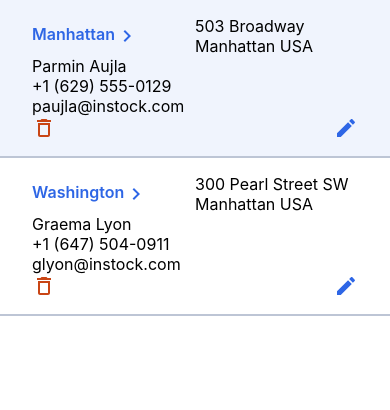
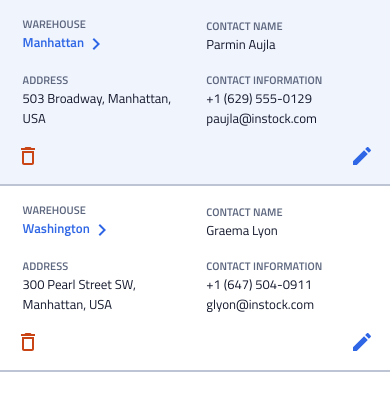
Before and after one commit to heechanku/InStock, a React (Create React App) app: page / in a window 390 px wide. Shown: the top 410 px of the page. Built offline with nearby package versions, Linux system fonts and the light colour scheme.

Commit message:
Complete responsive design

```diff
--- a/src/components/WarehouseList/WarehouseList.js
+++ b/src/components/WarehouseList/WarehouseList.js
@@ -31,19 +31,23 @@ const warehousesData = [
 function WarehouseList() {
   const warehouses = warehousesData;
 
+  const handleDelete = (id) => {};
+
+  const handleEdit = (id) => {};
+
   return (
     <div className="warehouse-list">
       <div className="warehouse-list__header-row">
-        <div className="warehouse-list__header-item warehouse-list__header-item--main">
+        <div className="warehouse-list__header-item warehouse-list__header-item--name">
           WAREHOUSE <img className="warehouse-list__icon" src={sortIcon} alt="sort" />
         </div>
-        <div className="warehouse-list__header-item warehouse-list__header-item--main">
+        <div className="warehouse-list__header-item warehouse-list__header-item--address">
           ADDRESS <img className="warehouse-list__icon" src={sortIcon} alt="sort" />
         </div>
-        <div className="warehouse-list__header-item">
+        <div className="warehouse-list__header-item warehouse-list__header-item--contact-name">
           CONTACT NAME <img className="warehouse-list__icon" src={sortIcon} alt="sort" />
         </div>
-        <div className="warehouse-list__header-item">
+        <div className="warehouse-list__header-item warehouse-list__header-item--contact-info">
           CONTACT INFORMATION <img className="warehouse-list__icon" src={sortIcon} alt="sort" />
         </div>
         <div className="warehouse-list__header-item">
@@ -63,6 +67,8 @@ function WarehouseList() {
               contactName={warehouse.contact_name}
               contactEmail={warehouse.contact_email}
               contactPhone={warehouse.contact_phone}
+              onDelete={() => handleDelete(warehouse.id)}
+              onEdit={() => handleEdit(warehouse.id)}
             />
           ))}
         </div>
--- a/src/components/WarehouseList/WarehouseList.scss
+++ b/src/components/WarehouseList/WarehouseList.scss
@@ -2,11 +2,16 @@
 @use "../../styles/partials/mixins" as *;
 
 .warehouse-list {
+  @include mobile__body-large;
   text-align: left;
   //TEMP
   width: 100%;
   display: flex;
   flex-direction: column;
+
+  @include tablet {
+    @include tablet__body-large;
+  }
 
   &__header-row {
     color: colors.$secondary-color-slate;
@@ -30,9 +35,20 @@
       text-align: right;
     }
 
-    &--main {
+    &--name {
       @include desktop {
         flex: 2;
+      }
+    }
+    &--address {
+      @include desktop {
+        flex: 2;
+      }
+    }
+
+    &--contact-info {
+      @include tablet {
+        min-width: 9.625rem;
       }
     }
   }
--- a/src/components/WarehouseRow/WarehouseRow.js
+++ b/src/components/WarehouseRow/WarehouseRow.js
@@ -4,20 +4,27 @@ import chevronRightIcon from "../../assets/Icons/chevron_right-24px.svg";
 import deleteIcon from "../../assets/Icons/delete_outline-24px.svg";
 import editIcon from "../../assets/Icons/edit-24px.svg";
 
-function WarehouseRow({ id, name, address, city, country, contactName, contactEmail, contactPhone }) {
+function WarehouseRow({ id, name, address, city, country, contactName, contactEmail, contactPhone, onDelete, onEdit }) {
   return (
     <div className="warehouse-row">
-      <div className="warehouse-row__col warehouse-row__col--main">
+      <div className="warehouse-row__col warehouse-row__col--name">
+        <h4 className="warehouse-row__cell-header">WAREHOUSE</h4>
         <Link className="warehouse-row__link" to={`/${id}`}>
           {name}
         </Link>
         <img className="warehouse-row__icon" src={chevronRightIcon} alt="open" />
       </div>
-      <div className="warehouse-row__col warehouse-row__col--main">
-        {address} {city} {country}
+      <div className="warehouse-row__col warehouse-row__col--contact-name">
+        <h4 className="warehouse-row__cell-header">CONTACT NAME</h4>
+        {contactName}
       </div>
-      <div className="warehouse-row__col">{contactName}</div>
-      <div className="warehouse-row__col">
+      <div className="warehouse-row__col warehouse-row__col--address">
+        <h4 className="warehouse-row__cell-header">ADDRESS</h4>
+        {address}, {city}, {country}
+      </div>
+
+      <div className="warehouse-row__col warehouse-row__col--contact-info">
+        <h4 className="warehouse-row__cell-header">CONTACT INFORMATION</h4>
         <div className="warehouse-row__contact-info">
           <a className="warehouse-row__contact-item" href={"phone:" + contactPhone}>
             {contactPhone}
@@ -28,11 +35,11 @@ function WarehouseRow({ id, name, address, city, country, contactName, contactEm
         </div>
       </div>
       <div className="warehouse-row__col warehouse-row__col--actions">
-        <button className="warehouse-row__icon-button">
+        <button className="warehouse-row__icon-button" onClick={onDelete}>
           <img className="warehouse-row__icon" src={deleteIcon} alt="delete" />
         </button>
-        <button className="warehouse-row__icon-button">
-          <img className="warehouse-row__icon" src={editIcon} alt="delete" />
+        <button className="warehouse-row__icon-button" onClick={onEdit}>
+          <img className="warehouse-row__icon" src={editIcon} alt="edit" />
         </button>
       </div>
     </div>
--- a/src/components/WarehouseRow/WarehouseRow.scss
+++ b/src/components/WarehouseRow/WarehouseRow.scss
@@ -4,22 +4,21 @@
 .warehouse-row {
   text-align: left;
   border-bottom: 2px solid colors.$secondary-color-cloud;
-  padding: 1rem 2rem;
+  padding: 1rem 1rem;
   display: flex;
   align-items: center;
   justify-content: space-evenly;
   flex-wrap: wrap;
+  gap: 1rem;
 
   @include tablet {
+    padding: 1rem 2.25rem;
     flex-wrap: nowrap;
+    gap: 0;
   }
 
   &:hover {
     background-color: adjust-color($color: colors.$primary-color-indigo, $alpha: -0.93);
-  }
-
-  &__contact-info {
-    min-width: 11.0625rem;
   }
 
   &__contact-item {
@@ -27,26 +26,51 @@
   }
 
   &__col {
-    flex: 50%;
+    flex: 0 1 45%;
 
     @include tablet {
       flex: 1;
     }
 
-    &:last-child {
-      text-align: right;
-    }
-
-    &--main {
+    &--name {
+      order: -2;
       @include desktop {
         flex: 2;
       }
     }
 
+    &--address {
+      @include tablet {
+        order: -2;
+      }
+      @include desktop {
+        flex: 2;
+      }
+    }
+
+    &--contact-info {
+      @include tablet {
+        min-width: 9.625rem;
+      }
+    }
+
     &--actions {
+      text-align: right;
+      flex: 100%;
       display: flex;
       justify-content: space-between;
+      // padding: 1rem 0.5rem;
+
+      @include tablet {
+        flex: 1;
+        gap: 1rem;
+        justify-content: flex-end;
+      }
     }
+  }
+
+  &__cell-header {
+    @include mobile__table-header;
   }
 
   &__link {
@@ -71,6 +95,7 @@
   &__icon-button {
     background: none;
     border: none;
+    cursor: pointer;
     padding: 0;
   }
 }
--- a/src/index.css
+++ /dev/null
@@ -1,17 +0,0 @@
-*,*::before,*::after{
-  box-sizing: border-box;
-}
-
-body {
-  margin: 0;
-  font-family: -apple-system, BlinkMacSystemFont, 'Segoe UI', 'Roboto', 'Oxygen',
-    'Ubuntu', 'Cantarell', 'Fira Sans', 'Droid Sans', 'Helvetica Neue',
-    sans-serif;
-  -webkit-font-smoothing: antialiased;
-  -moz-osx-font-smoothing: grayscale;
-}
-
-code {
-  font-family: source-code-pro, Menlo, Monaco, Consolas, 'Courier New',
-    monospace;
-}
--- /dev/null
+++ b/src/index.scss
@@ -0,0 +1,13 @@
+@use "../src/styles/partials/typography";
+
+//Resets
+*,
+*::before,
+*::after {
+  box-sizing: border-box;
+  margin: 0;
+  padding: 0;
+}
+
+body {
+}
```
Also changed, not shown: src/index.js (+6 -6 lines).
